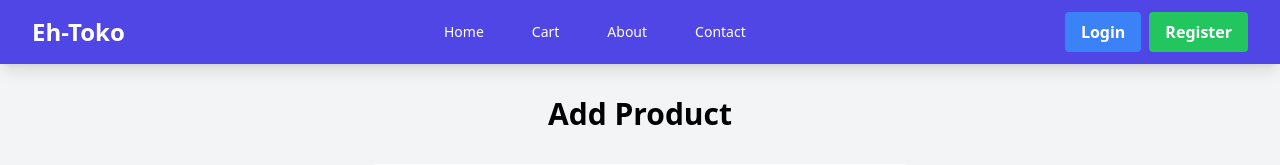
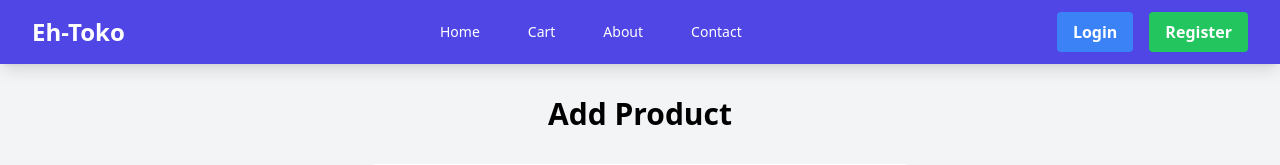
Before and after one commit to EdPootis/e-commerce-assignment, a Django app: page /add-product in a window 1280 px wide. Shown: the top 165 px of the page. Run offline with Django 5.2, Linux system fonts and the light colour scheme; some libraries are stand-ins or nearby versions.

Commit message:
test navbar 3

```diff
--- a/templates/base.html
+++ b/templates/base.html
@@ -10,7 +10,6 @@
   <link rel="stylesheet" href="{% static 'css/global.css' %}"/>
   </head>
 
-  <body style="background-color:#5cc8ff; border-radius: 25px;">
     {% block content %} {% endblock content %}
   </body>
 </html>
--- a/templates/navbar.html
+++ b/templates/navbar.html
@@ -1,9 +1,21 @@
+<!DOCTYPE html>
+<html lang="en">
+<head>
+  <meta charset="UTF-8">
+  <meta name="viewport" content="width=device-width, initial-scale=1.0">
+  <title>Responsive Navbar</title>
+  <link href="https://cdn.jsdelivr.net/npm/tailwindcss@2.0.0/dist/tailwind.min.css" rel="stylesheet">
+</head>
+<body>
+
 <nav class="bg-indigo-600 shadow-lg fixed top-0 left-0 z-40 w-screen">
   <div class="max-w-7xl mx-auto px-4 sm:px-6 lg:px-8">
     <div class="flex items-center justify-between h-16">
+      <!-- Logo and Title -->
       <div class="flex items-center">
         <h1 class="text-2xl font-bold text-center text-white">Eh-Toko</h1>
       </div>
+
       <!-- Main navbar menu for larger screens -->
       <div class="hidden md:flex items-center space-x-6">
         <a href="{% url 'main:show_main' %}" class="text-white hover:bg-indigo-700 px-3 py-2 rounded-md text-sm font-medium">Home</a>
@@ -11,24 +23,20 @@
         <a href="{% url 'main:show_main' %}" class="text-white hover:bg-indigo-700 px-3 py-2 rounded-md text-sm font-medium">About</a>
         <a href="{% url 'main:show_main' %}" class="text-white hover:bg-indigo-700 px-3 py-2 rounded-md text-sm font-medium">Contact</a>
       </div>
-        <!-- Authentication buttons -->
-        <div class="hidden md:flex items-center">
+
+      <!-- Authentication buttons for larger screens -->
+      <div class="hidden md:flex items-center space-x-4">
         {% if user.is_authenticated %}
           <span class="text-gray-300 mr-4">Welcome, {{ user.username }}</span>
-            <a href="{% url 'main:logout' %}" class="text-center bg-red-500 hover:bg-red-600 text-white font-bold py-2 px-4 rounded transition duration-300">
-              Logout
-            </a>
+          <a href="{% url 'main:logout' %}" class="bg-red-500 hover:bg-red-600 text-white font-bold py-2 px-4 rounded transition duration-300">Logout</a>
         {% else %}
-            <a href="{% url 'main:login' %}" class="text-center bg-blue-500 hover:bg-blue-600 text-white font-bold py-2 px-4 rounded transition duration-300 mr-2">
-              Login
-            </a>
-            <a href="{% url 'main:register' %}" class="text-center bg-green-500 hover:bg-green-600 text-white font-bold py-2 px-4 rounded transition duration-300">
-              Register
-            </a>
+          <a href="{% url 'main:login' %}" class="bg-blue-500 hover:bg-blue-600 text-white font-bold py-2 px-4 rounded transition duration-300">Login</a>
+          <a href="{% url 'main:register' %}" class="bg-green-500 hover:bg-green-600 text-white font-bold py-2 px-4 rounded transition duration-300">Register</a>
         {% endif %}
       </div>
+
       <!-- Mobile menu button -->
-        <div class="md:hidden flex items-center" for="mobile-menu">
+      <div class="md:hidden flex items-center">
         <button class="mobile-menu-button">
           <svg class="w-6 h-6 text-white" fill="none" stroke-linecap="round" stroke-linejoin="round" stroke-width="2" viewBox="0 0 24 24" stroke="currentColor">
             <path d="M4 6h16M4 12h16M4 18h16"></path>
@@ -37,35 +45,36 @@
       </div>
     </div>
   </div>
+
   <!-- Mobile menu -->
-    <div class="mobile-menu hidden md:hidden px-4 w-full md:max-w-full" for="mobile-menu">
+  <div class="mobile-menu hidden md:hidden px-4 w-full md:max-w-full">
     <div class="pt-2 pb-3 space-y-1 mx-auto">
       <a href="{% url 'main:show_main' %}" class="block text-white hover:bg-indigo-700 px-3 py-2 rounded-md text-sm font-medium">Home</a>
       <a href="{% url 'main:show_main' %}" class="block text-white hover:bg-indigo-700 px-3 py-2 rounded-md text-sm font-medium">Cart</a>
       <a href="{% url 'main:show_main' %}" class="block text-white hover:bg-indigo-700 px-3 py-2 rounded-md text-sm font-medium">About</a>
       <a href="{% url 'main:show_main' %}" class="block text-white hover:bg-indigo-700 px-3 py-2 rounded-md text-sm font-medium">Contact</a>
-        <!-- Authentication buttons -->
+
+      <!-- Authentication buttons for mobile -->
       {% if user.is_authenticated %}
         <span class="block text-gray-300 px-3 py-2">Welcome, {{ user.username }}</span>
-          <a href="{% url 'main:logout' %}" class="block text-center bg-red-500 hover:bg-red-600 text-white font-bold py-2 px-4 rounded transition duration-300">
-            Logout
-          </a>
+        <a href="{% url 'main:logout' %}" class="block bg-red-500 hover:bg-red-600 text-white font-bold py-2 px-4 rounded transition duration-300">Logout</a>
       {% else %}
-          <a href="{% url 'main:login' %}" class="block text-center bg-blue-500 hover:bg-blue-600 text-white font-bold py-2 px-4 rounded transition duration-300 mb-2">
-            Login
-          </a>
-          <a href="{% url 'main:register' %}" class="block text-center bg-green-500 hover:bg-green-600 text-white font-bold py-2 px-4 rounded transition duration-300">
-            Register
-          </a>
+        <a href="{% url 'main:login' %}" class="block bg-blue-500 hover:bg-blue-600 text-white font-bold py-2 px-4 rounded transition duration-300 mb-2">Login</a>
+        <a href="{% url 'main:register' %}" class="block bg-green-500 hover:bg-green-600 text-white font-bold py-2 px-4 rounded transition duration-300">Register</a>
       {% endif %}
     </div>
   </div>
+</nav>
+
 <script>
   const btn = document.querySelector("button.mobile-menu-button");
   const menu = document.querySelector(".mobile-menu");
 
+  // Toggle mobile menu visibility
   btn.addEventListener("click", () => {
     menu.classList.toggle("hidden");
   });
 </script>
-  </nav>
+
+</body>
+</html>
```
Lines whose indentation alone changed are shown as unchanged.
